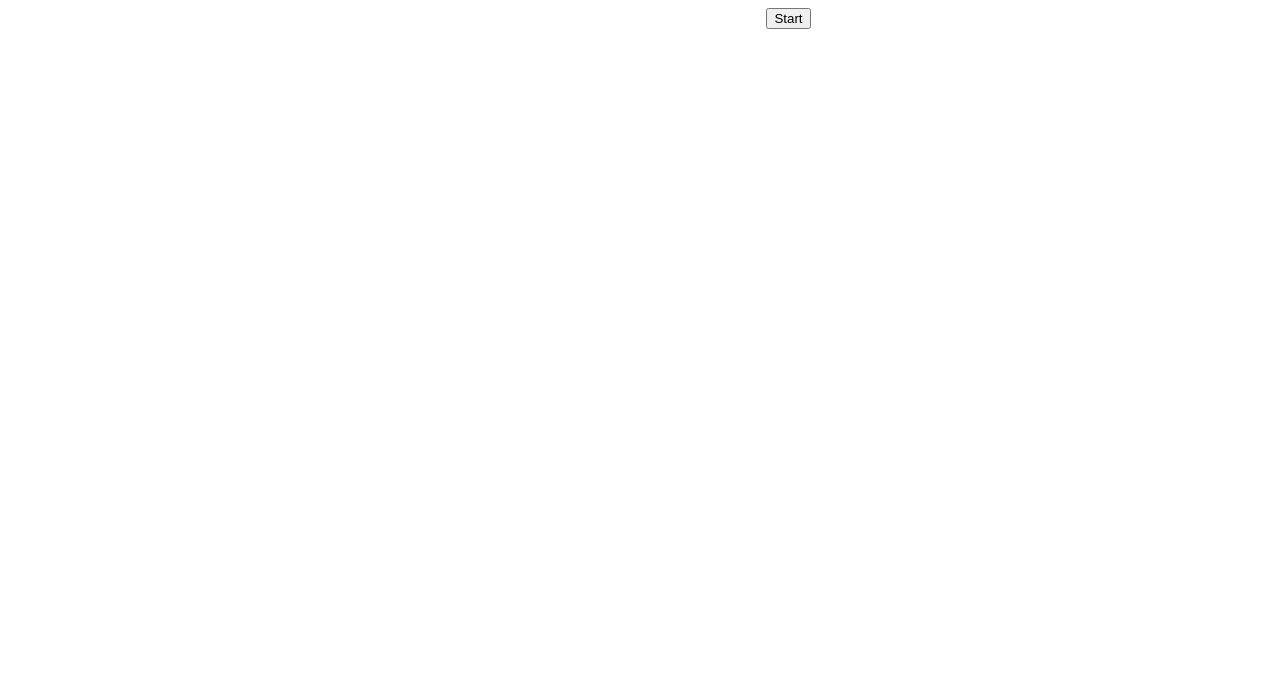
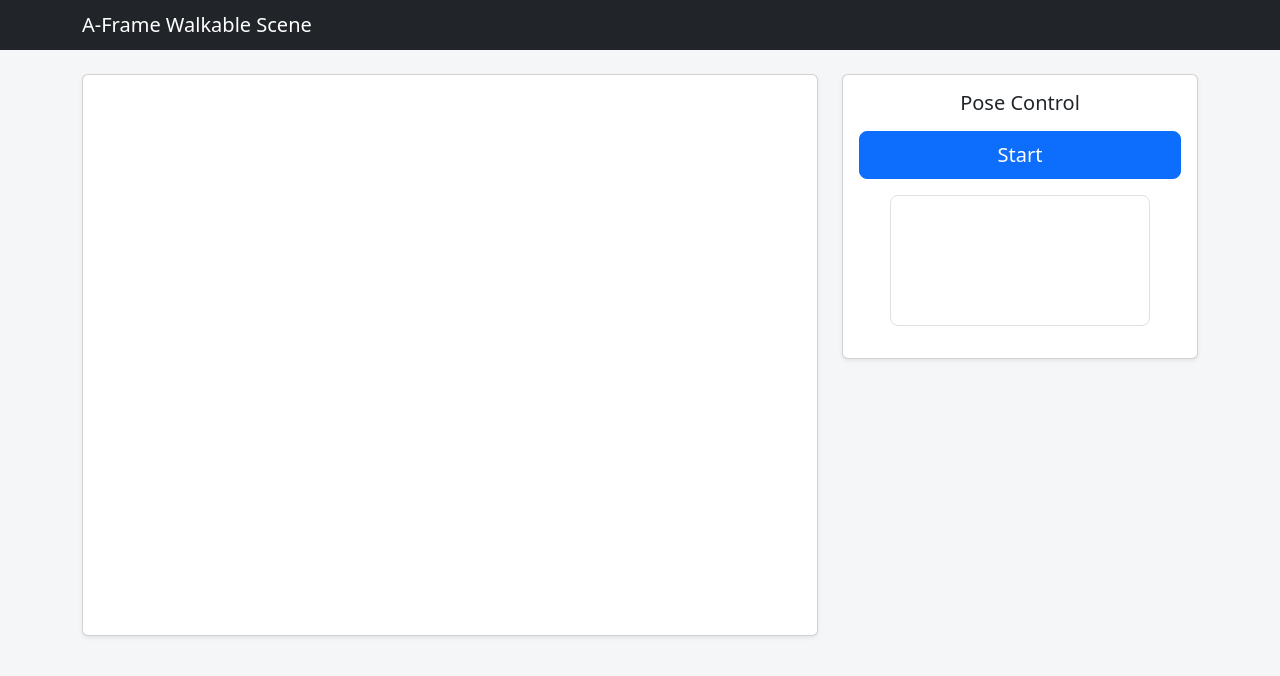
Before and after one commit to pasunim/DT-508-A-Frame-Walkable-Scene, a plain HTML site: page index.html in a window 1280 px wide. Drawn offline with nearby package versions, Linux system fonts and the light colour scheme.

Commit message:
Add README and index.html for A-Frame Walkable Scene project

```diff
--- a/index.html
+++ b/index.html
@@ -3,19 +3,71 @@
 
 <head>
     <meta charset="utf-8">
+    <meta name="viewport" content="width=device-width, initial-scale=1">
     <title>A-Frame Walkable Scene</title>
+    <link href="https://cdn.jsdelivr.net/npm/bootstrap@5.3.3/dist/css/bootstrap.min.css" rel="stylesheet">
     <script src="https://aframe.io/releases/1.8.0/aframe.min.js"></script>
     <script src="https://cdn.jsdelivr.net/npm/@tensorflow/tfjs@1.3.1/dist/tf.min.js"></script>
     <script src="https://cdn.jsdelivr.net/npm/@teachablemachine/pose@0.8/dist/teachablemachine-pose.min.js"></script>
+    <style>
+        body {
+            background-color: #f5f6f8;
+        }
+
+        .scene-card {
+            overflow: hidden;
+        }
+
+        .scene-card a-scene {
+            display: block;
+            width: 100%;
+            height: 70vh;
+        }
+
+        #webcam-wrapper {
+            width: 100%;
+            display: flex;
+            justify-content: center;
+        }
+
+        #canvas {
+            width: 100%;
+            max-width: 260px;
+            height: auto;
+            border-radius: 0.5rem;
+            border: 1px solid #dee2e6;
+        }
+
+        #label-container div {
+            display: flex;
+            justify-content: space-between;
+            padding: 0.35rem 0.75rem;
+            border-radius: 0.375rem;
+            background-color: #f8f9fa;
+            margin-bottom: 0.35rem;
+            font-family: monospace;
+        }
+    </style>
 </head>
 
 <body>
-    <div style="width:60%; height:80vh; margin: 0 auto; float: left;">
+    <nav class="navbar navbar-dark bg-dark mb-4">
+        <div class="container">
+            <span class="navbar-brand mb-0 h1">A-Frame Walkable Scene</span>
+        </div>
+    </nav>
+
+    <div class="container">
+        <div class="row g-4">
+            <div class="col-lg-8">
+                <div class="card shadow-sm scene-card">
+                    <div class="card-body p-0">
                         <a-scene embedded>
                             <a-assets>
                                 <a-asset-item id="event" src="monza_circuit_1998_layout.glb"></a-asset-item>
                             </a-assets>
-            <a-entity gltf-model="#event" scale="1 1 1" position="0 0 0" rotation="0 90 0" fix-materials></a-entity>
+                            <a-entity gltf-model="#event" scale="1 1 1" position="0 0 0" rotation="0 90 0"
+                                fix-materials></a-entity>
                             <a-entity camera look-controls wasd-controls position="0 5 0" rotation="0 0 0">
                                 <a-cursor color="black"></a-cursor>
                             </a-entity>
@@ -23,11 +75,26 @@
                             <a-light type="directional" color="#ffffff" intensity="0.3" position="1 1 1"></a-light>
                         </a-scene>
                     </div>
-    <div style="width:40%; height:80vh; margin: 0 auto; float: right;">
-        <button type="button" onclick="init()">Start</button>
-        <div><canvas id="canvas"></canvas></div>
-        <div id="label-container"></div>
                 </div>
+            </div>
+
+            <div class="col-lg-4">
+                <div class="card shadow-sm">
+                    <div class="card-body text-center">
+                        <h5 class="card-title mb-3">Pose Control</h5>
+                        <button type="button" class="btn btn-primary btn-lg w-100 mb-3" onclick="init()">
+                            Start
+                        </button>
+                        <div id="webcam-wrapper" class="mb-3">
+                            <canvas id="canvas"></canvas>
+                        </div>
+                        <div id="label-container" class="text-start"></div>
+                    </div>
+                </div>
+            </div>
+        </div>
+    </div>
+
     <script src="app.js"></script>
 </body>
 
```
Also changed, not shown: 2 other files. Lines whose indentation alone changed are shown as unchanged.
